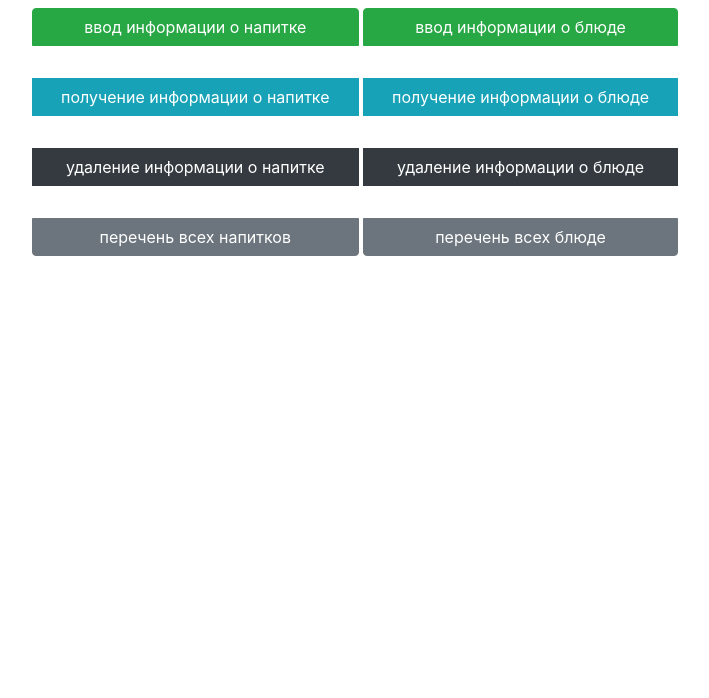
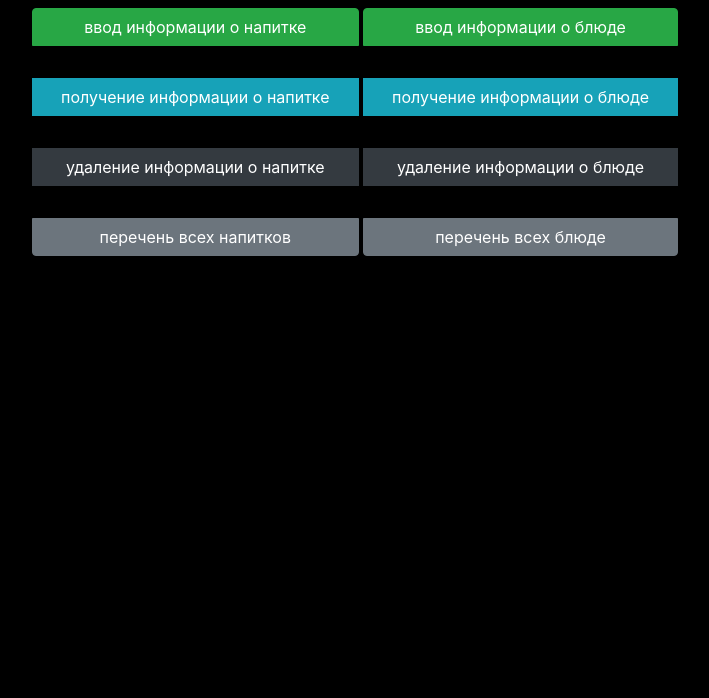
Before and after one commit to diddbkgbd/it-school, a plain HTML site: page N.53/index.html in a window 1280 px wide. Shown: the part 102-800 px from the top of the page, without its empty margins (301-1010 px from the left). Drawn offline with nearby package versions, Linux system fonts and the light colour scheme.

Commit message:
trtrttrtr

```diff
--- a/N.53/index.html
+++ b/N.53/index.html
@@ -9,7 +9,7 @@
     <link rel="stylesheet" href="https://cdn.jsdelivr.net/npm/bootstrap@4.0.0/dist/css/bootstrap.min.css"
     integrity="sha384-Gn5384xqQ1aoWXA+058RXPxPg6fy4IWvTNh0E263XmFcJlSAwiGgFAW/dAiS6JXm" crossorigin="anonymous">
 </head>
-<body style="text-align: center;">
+<body style="text-align: center; background: black;">
     <h1 class="display-3 text-center"> Lists </h1>
 
     <div class=" btn-group-vertical ">
--- a/N.53/script.js
+++ b/N.53/script.js
@@ -19,6 +19,8 @@ class HashStorageClass {
     };
 
     deleteValue(key) {
+      console.log(this.storage);
+      console.log(this.storage+key);
       if (key in this.storage) {
         delete this.storage[key];
         storage.setItem(this.name,  JSON.stringify(this))
```
